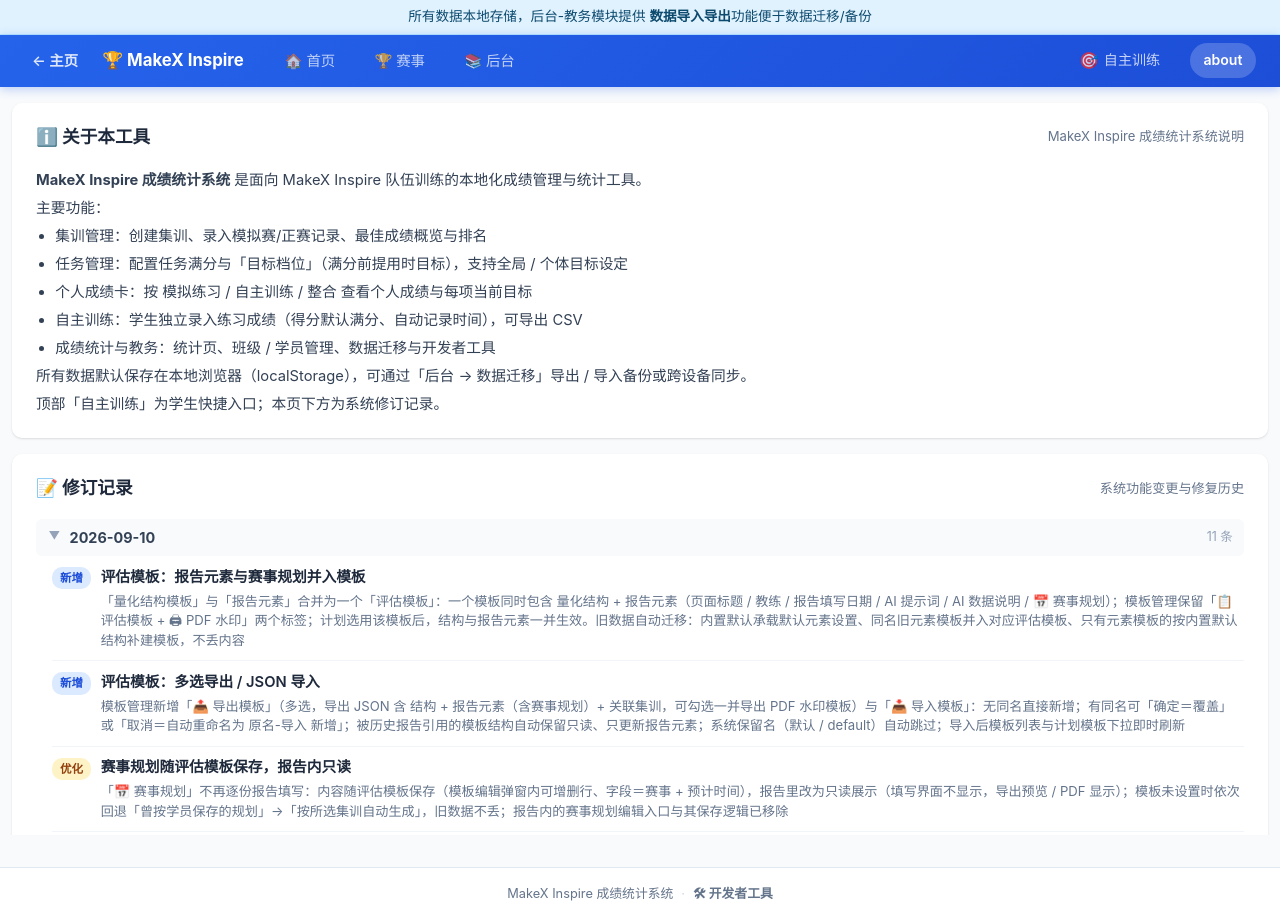
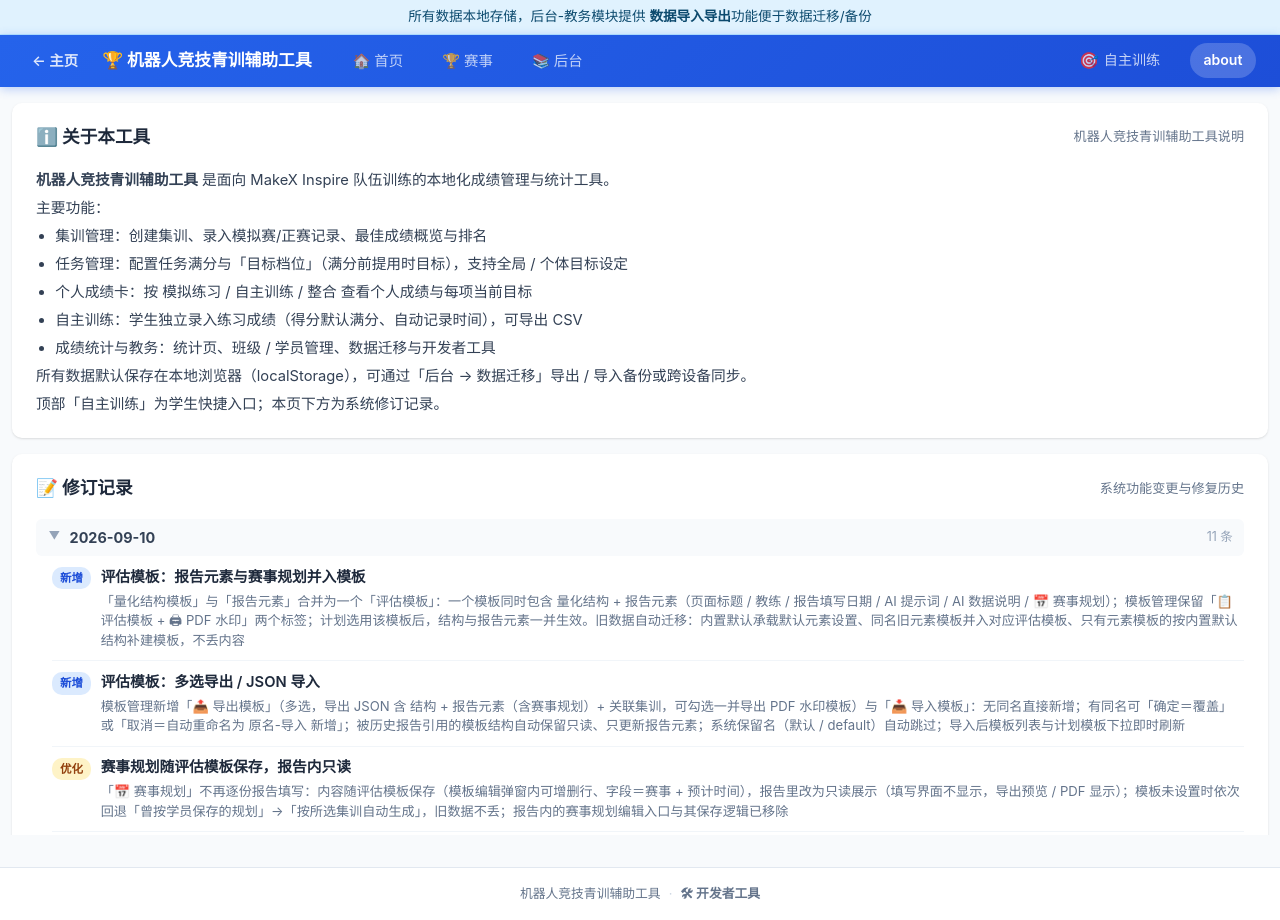
Before and after one commit to Kclub-FRC-9597/BK_course_and_training, a plain HTML site: page about.html in a window 1280 px wide. Drawn offline with Linux system fonts and the light colour scheme.

Commit message:
品牌：全站名称统一为「机器人竞技青训辅助工具」
- 各页面 <title>（教务管理 / 修订记录 / 开发者工具 / 成绩展示 / 数据迁移 / 成绩统计 / 成绩录入 / 学生成绩卡 / 任务管理 / 集训管理 / 关于）、header logo 与页脚、about 说明、自主训练卡头与返回按钮提示统一改名
- MakeX Inspire 仅保留为赛事名（README 顶标题与赛事相关文案不变）

```diff
--- a/about.html
+++ b/about.html
@@ -3,7 +3,7 @@
 <head>
     <meta charset="UTF-8" />
     <meta name="viewport" content="width=device-width, initial-scale=1.0" />
-    <title>关于 - MakeX Inspire 成绩统计系统</title>
+    <title>关于 - 机器人竞技青训辅助工具</title>
     <link rel="stylesheet" href="style.css" />
 </head>
 <body>
@@ -15,10 +15,10 @@
         <div class="card">
             <div class="card-header">
                 <span class="card-title">ℹ️ 关于本工具</span>
-                <span style="font-size:0.82rem;font-weight:400;color:var(--gray-500);">MakeX Inspire 成绩统计系统说明</span>
+                <span style="font-size:0.82rem;font-weight:400;color:var(--gray-500);">机器人竞技青训辅助工具说明</span>
             </div>
             <div class="about-desc" style="line-height:1.9;font-size:0.92rem;color:var(--gray-700);">
-                <p><strong>MakeX Inspire 成绩统计系统</strong> 是面向 MakeX Inspire 队伍训练的本地化成绩管理与统计工具。</p>
+                <p><strong>机器人竞技青训辅助工具</strong> 是面向 MakeX Inspire 队伍训练的本地化成绩管理与统计工具。</p>
                 <p>主要功能：</p>
                 <ul style="margin:0;padding-left:1.2rem;">
                     <li>集训管理：创建集训、录入模拟赛/正赛记录、最佳成绩概览与排名</li>
--- a/header.js
+++ b/header.js
@@ -69,7 +69,7 @@
     <div class="header-inner">
         ${hasSidebar ? '<button class="sidebar-toggle" id="sidebarToggle" aria-label="切换菜单">☰</button>' : ''}
         <a href="index.html" class="back-home" title="返回首页">← 主页</a>
-        <span class="logo">🏆 MakeX Inspire</span>
+        <span class="logo">🏆 机器人竞技青训辅助工具</span>
         <div class="header-tabs">
             ${categoryTabs.map(t =>
                 // 首页（index.html）高亮「🏠 首页」；about / 开发者工具页无对应分类 tab，抑制高亮
@@ -216,7 +216,7 @@
         const footer = document.createElement('footer');
         footer.className = 'site-footer';
         footer.innerHTML = `
-            <span class="site-footer-item">MakeX Inspire 成绩统计系统</span>
+            <span class="site-footer-item">机器人竞技青训辅助工具</span>
             <span class="site-footer-sep">·</span>
             <a href="devtools.html" class="site-footer-item site-footer-link${activeMenu === 'devtools' ? ' active' : ''}" title="存储引擎 / 数据库管理 / 数据备份">🛠 开发者工具</a>
         `;
--- a/stats.html
+++ b/stats.html
@@ -3,7 +3,7 @@
 <head>
     <meta charset="UTF-8" />
     <meta name="viewport" content="width=device-width, initial-scale=1.0" />
-    <title>成绩统计 - MakeX Inspire 成绩统计系统</title>
+    <title>成绩统计 - 机器人竞技青训辅助工具</title>
     <link rel="stylesheet" href="style.css" />
 </head>
 <body>
--- a/tasks.html
+++ b/tasks.html
@@ -3,7 +3,7 @@
 <head>
     <meta charset="UTF-8" />
     <meta name="viewport" content="width=device-width, initial-scale=1.0" />
-    <title>任务管理 - MakeX Inspire 成绩统计系统</title>
+    <title>任务管理 - 机器人竞技青训辅助工具</title>
     <link rel="stylesheet" href="style.css" />
 </head>
 <body>
--- a/training.html
+++ b/training.html
@@ -3,7 +3,7 @@
 <head>
     <meta charset="UTF-8" />
     <meta name="viewport" content="width=device-width, initial-scale=1.0" />
-    <title>集训管理 - MakeX Inspire 成绩统计系统</title>
+    <title>集训管理 - 机器人竞技青训辅助工具</title>
     <link rel="stylesheet" href="style.css" />
     <style>
         /* training-specific overrides */
```
Also changed, not shown: admin.html (+1 -1 lines), changelog.html (+1 -1 lines), devtools.html (+1 -1 lines), display.html (+1 -1 lines), index.html (+1 -1 lines), migration.html (+1 -1 lines), stu_tool.html (+3 -3 lines), student.html (+1 -1 lines).
